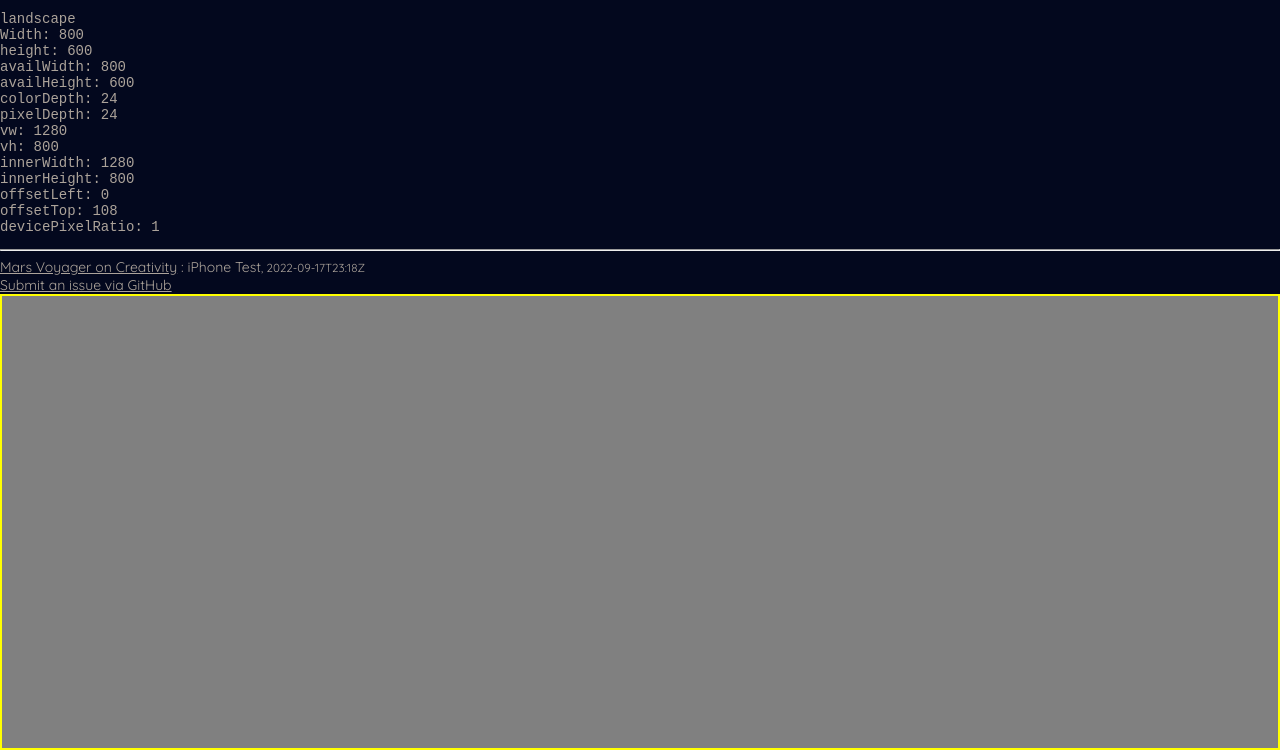
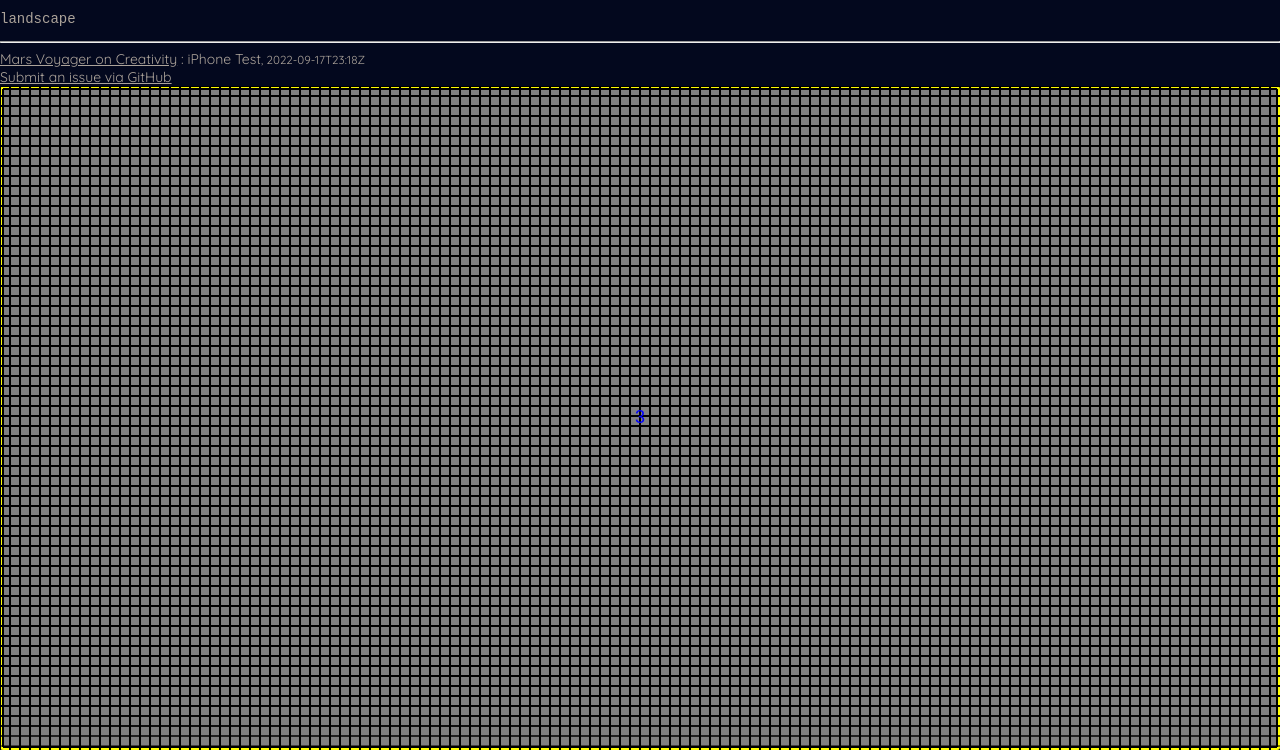
Before and after one commit to marsvoyagerhab/dhtml, a plain HTML site: page iPhone/test.html in a window 1280 px wide. Shown: the part 50-800 px from the top of the page. Drawn offline with Linux system fonts and the light colour scheme.

Commit message:
Add files via upload

```diff
--- a/iPhone/test.html
+++ b/iPhone/test.html
@@ -36,9 +36,7 @@
         <meta name="image" property="og:image" content="../images/MarsVoyager_100x100.png"/>
 
         <!-- https://realfavicongenerator.net -->
-    <!--
-            <link rel="apple-touch-icon" href="../icons/apple-touch-icon.png?v=1" sizes="180x180"/>
-    -->
+        <link rel="apple-touch-icon" href="../icons/apple-touch-icon.png?v=1" sizes="180x180"/>
         <link rel="icon"          href="../icons/favicon-32x32.png?v=1" sizes="32x32" type="image/png"/>
         <link rel="icon"          href="../icons/favicon-16x16.png?v=1" sizes="16x16" type="image/png"/>
         <link rel="manifest"      href="../icons/site.webmanifest?v=1"/>
@@ -50,13 +48,18 @@
         <meta name="theme-color"             content="#ffffff"/>
 
         <!-- https://matt.might.net/articles/how-to-native-iphone-ipad-apps-in-javascript/ -->
-        <meta name="apple-mobile-web-app-capable"          content="yes"/>
-        <meta name="apple-mobile-web-app-status-bar-style" content="default"/>
+        <meta name="apple-mobile-web-app-capable"          content="yes"/> <!-- get rid of the URL and button bars -->
+        <meta name="apple-mobile-web-app-status-bar-style" content="black-translucent"/> <!-- default, black, black-translucent -->
 
         <meta name="viewport" content="user-scalable=no, width=device-width"/>
 
-        <link rel="apple-touch-icon"          href="./apple-touch-icon_114x114.png"/>
-        <link rel="apple-touch-startup-image" href="./startup_320x460.png"/> <!-- iPad 1004x768 -->
+        <!-- https://developer.apple.com/forums/thread/23924?page=3 -->
+        <!-- iPad retina portrait startup image -->
+        <!--
+        <link href="/assets/startup/apple-touch-startup-image-1536x2008.png" media="(device-width: 768px) and (device-height: 1024px)
+                         and (-webkit-device-pixel-ratio: 2)
+                         and (orientation: portrait)" rel="apple-touch-startup-image">
+        -->
 
         <style>
             canvas, body {
@@ -97,9 +100,26 @@
             event.preventDefault() ;
         }
 
+
+        // https://stackoverflow.com/questions/1255512/how-to-draw-a-rounded-rectangle-using-html-canvas
+        CanvasRenderingContext2D.prototype.roundRect = function (x, y, w, h, r) {
+          if (w < 2 * r) r = w / 2;
+          if (h < 2 * r) r = h / 2;
+          this.beginPath();
+          this.moveTo(x+r, y);
+          this.arcTo(x+w, y,   x+w, y+h, r);
+          this.arcTo(x+w, y+h, x,   y+h, r);
+          this.arcTo(x,   y+h, x,   y,   r);
+          this.arcTo(x,   y,   x+w, y,   r);
+          this.closePath();
+          return this;
+        }
+
         // https://developer.mozilla.org/en-US/docs/Web/API/Window/devicePixelRatio
         const canvas2 = document.getElementById('canvas');
         const ctx2 = canvas2.getContext('2d');
+
+        let r = 1;
 
 
         // https://davidwalsh.name/orientation-change
@@ -130,7 +150,6 @@
         // compare live:
         // https://ryanve.com/lab/dimensions/
         function getSizeInfo() {
-            // https://stackoverflow.com/questions/1248081/how-to-get-the-browser-viewport-dimensions
             const vw = document.documentElement.clientWidth;
             const vh = document.documentElement.clientHeight;
 
@@ -149,11 +168,41 @@
             ctx2.scale(scale, scale);
 
             ctx2.fillStyle = "yellow";
-            ctx2.fillRect(0, 0, w, h);
+            ctx2.roundRect(0, 0, w, h, r).fill();
             ctx2.fillStyle = "gray";
-            const s = 2*scale;
-            ctx2.fillRect(s, s, w - 2*s, h - 2*s);
+            ctx2.roundRect(r, r, w - 2*r, h - 2*r, 0).fill();
 
+            ctx2.strokeStyle = "black";
+            const s = 10;
+            for (let i = 0; i < w; i = i + s) {
+                ctx2.moveTo(i, 0);
+                ctx2.lineTo(i, h);
+                ctx2.stroke();
+            }
+            for (let i = 0; i < h; i = i + s) {
+                ctx2.moveTo(0, i);
+                ctx2.lineTo(w, i);
+                ctx2.stroke();
+            }
+
+
+            ctx2.fillStyle = "blue";
+            ctx2.font = '18px Arial';
+            ctx2.textAlign = 'center';
+            ctx2.textBaseline = 'middle';
+
+            const x = w / 2;
+            const y = h / 2;
+
+            const textString = r;
+            ctx2.fillText(textString, x, y);
+
+
+            r++;
+
+            return "";
+        }
+        function getSizeInfo2() {
             return "Width: " + screen.width +
             "\nheight: " + screen.height +
             "\navailWidth: " + screen.availWidth +
@@ -161,14 +210,13 @@
             "\ncolorDepth: " + screen.colorDepth +
             "\npixelDepth: " + screen.pixelDepth +
 
-            "\nvw: " + vw +
-            "\nvh: " + vh +
+            "\nvw: " + document.documentElement.clientWidth +
+            "\nvh: " + document.documentElement.clientHeight +
             "\ninnerWidth: " + window.innerWidth +
             "\ninnerHeight: " + window.innerHeight +
 
             "\noffsetLeft: " + canvas2.offsetLeft +
             "\noffsetTop: " + canvas2.offsetTop +
-
 
             "\ndevicePixelRatio: " + window.devicePixelRatio; // changes with zoom, static on mobile
         }
```
